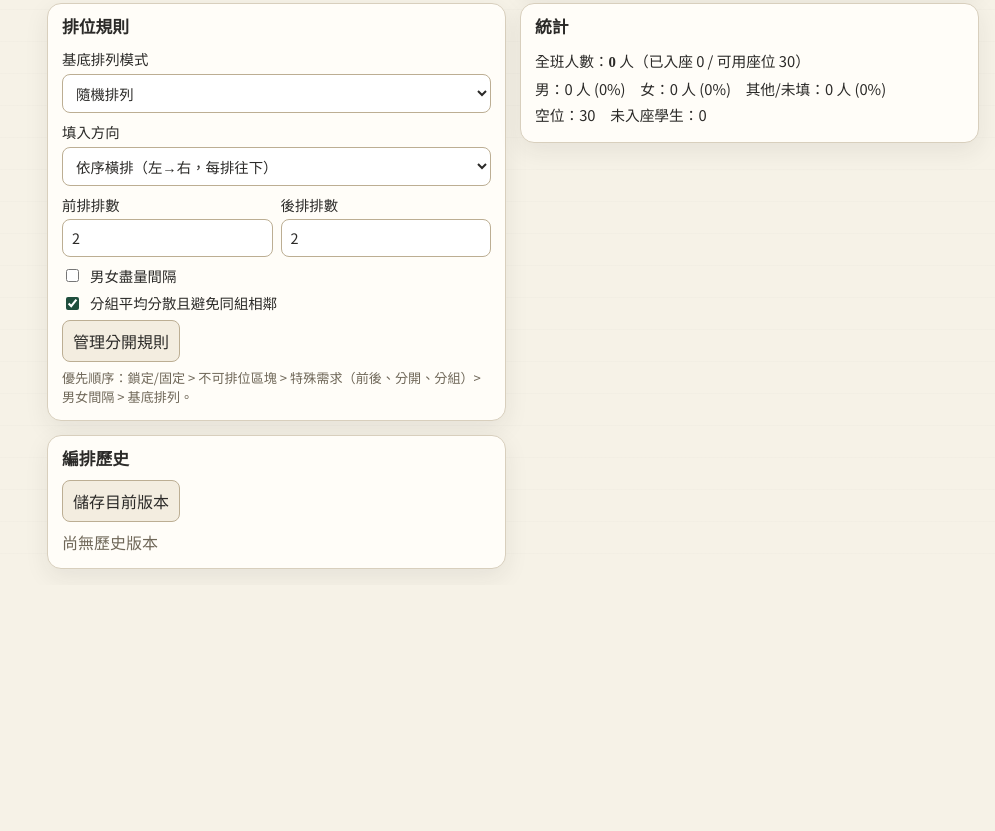
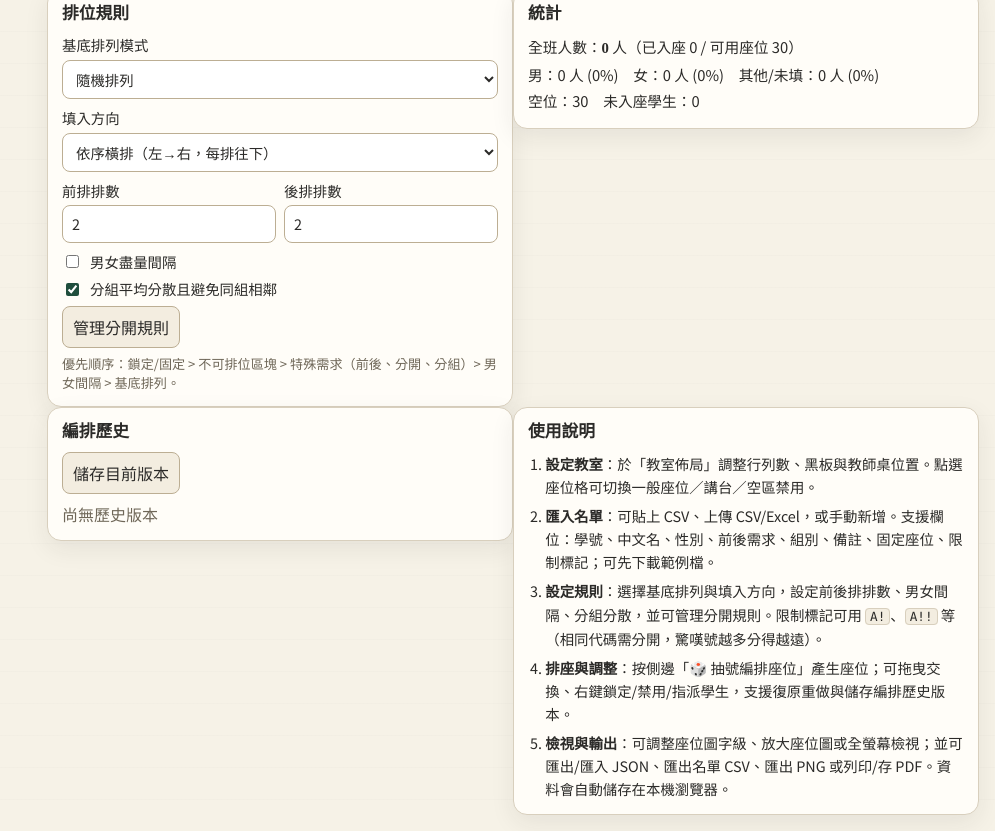
Before and after one commit to QiuGavintw/storing-seat, a plain HTML site: page index.html in a window 1280 px wide. Shown: the part 1353-2184 px from the top of the page, without its empty margins (285-1280 px from the left). Before the commit the page ends 1938 px from the top, so only its background shows below. Drawn offline with nearby package versions, Linux system fonts and the light colour scheme.

Commit message:
新增 README 與網頁使用說明，調整下方模塊間距

```diff
--- a/index.html
+++ b/index.html
@@ -186,6 +186,17 @@
           </div>
           <div id="historyList" class="history-list"></div>
         </section>
+
+        <section class="card">
+          <div class="card-head"><h2>使用說明</h2></div>
+          <ol class="help-list">
+            <li><b>設定教室</b>：於「教室佈局」調整行列數、黑板與教師桌位置。點選座位格可切換一般座位／講台／空區禁用。</li>
+            <li><b>匯入名單</b>：可貼上 CSV、上傳 CSV/Excel，或手動新增。支援欄位：學號、中文名、性別、前後需求、組別、備註、固定座位、限制標記；可先下載範例檔。</li>
+            <li><b>設定規則</b>：選擇基底排列與填入方向，設定前後排排數、男女間隔、分組分散，並可管理分開規則。限制標記可用 <code>A!</code>、<code>A!!</code> 等（相同代碼需分開，驚嘆號越多分得越遠）。</li>
+            <li><b>排座與調整</b>：按側邊「🎲 抽號編排座位」產生座位；可拖曳交換、右鍵鎖定/禁用/指派學生，支援復原重做與儲存編排歷史版本。</li>
+            <li><b>檢視與輸出</b>：可調整座位圖字級、放大座位圖或全螢幕檢視；並可匯出/匯入 JSON、匯出名單 CSV、匯出 PNG 或列印/存 PDF。資料會自動儲存在本機瀏覽器。</li>
+          </ol>
+        </section>
       </div>
     </section>
   </main>
--- a/styles.css
+++ b/styles.css
@@ -116,7 +116,7 @@ p { margin: 0; }
 .below-chart {
   display: grid;
   grid-template-columns: repeat(2, minmax(0, 1fr));
-  gap: 14px;
+  gap: 0;
   align-items: start;
 }
 
@@ -288,6 +288,10 @@ body.dark .badge { background: rgba(255,255,255,0.06); }
 .history-list { display: flex; flex-direction: column; gap: 8px; max-height: 260px; overflow: auto; }
 .history-item { border: 1px solid var(--line); border-radius: 8px; padding: 8px; display: flex; justify-content: space-between; gap: 8px; align-items: center; background: var(--surface-alt); }
 .history-item .meta { font-size: 0.8rem; color: var(--muted); }
+.help-list { margin: 0; padding-left: 1.2em; color: var(--ink); font-size: 0.9rem; line-height: 1.6; }
+.help-list li { margin-bottom: 6px; }
+.help-list li:last-child { margin-bottom: 0; }
+.help-list code { font-family: ui-monospace, SFMono-Regular, Consolas, monospace; font-size: 0.88em; background: var(--surface-alt); border: 1px solid var(--line); border-radius: 4px; padding: 0 4px; }
 
 .context-menu { position: fixed; z-index: 50; background: var(--surface); border: 1px solid var(--line-strong); border-radius: 8px; min-width: 170px; box-shadow: 0 10px 24px rgba(43,42,40,0.18); padding: 4px; }
 .context-menu button { width: 100%; text-align: left; border: none; border-radius: 6px; padding: 7px 9px; background: transparent; }
```
Also changed, not shown: 1 other file.
